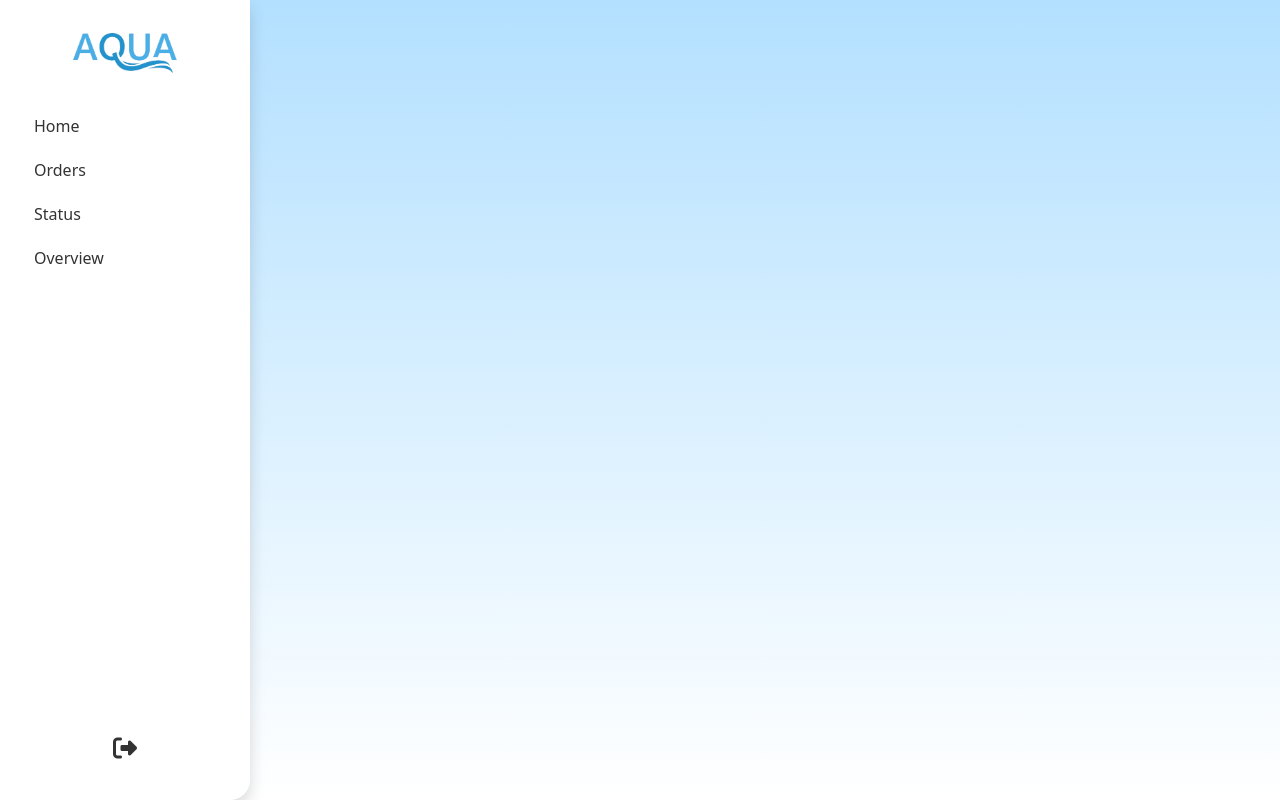
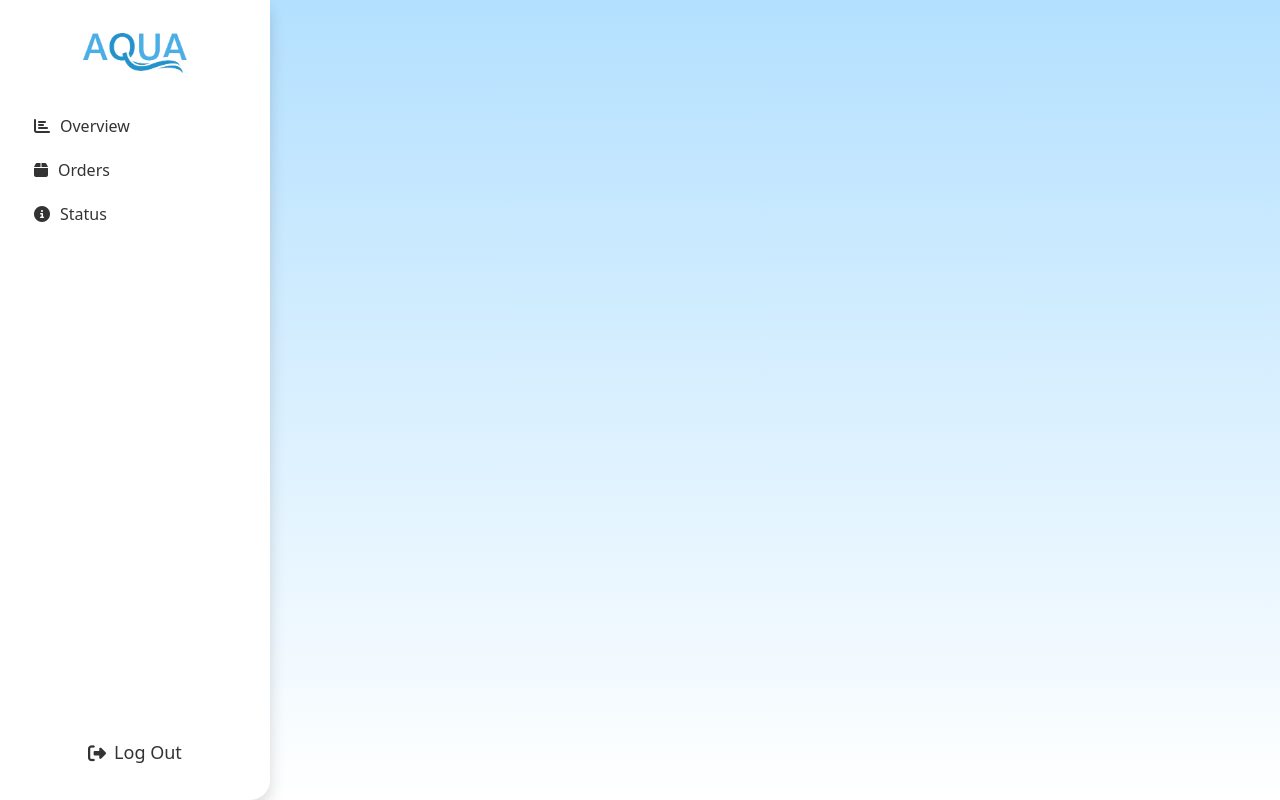
Before and after one commit to CyrilMel/Water-System, a Vue app in the folder client-side/: page /dashboard in a window 1280 px wide. Built offline with nearby package versions, Linux system fonts and the light colour scheme.

Commit message:
sidebarrevision

```diff
--- a/client-side/src/views/DashboardView.vue
+++ b/client-side/src/views/DashboardView.vue
@@ -6,20 +6,38 @@
           <img src="../assets/images/logo.png" alt="Logo" class="logo-img" />
         </div>
         <nav class="nav flex-column">
-          <router-link to="/" class="nav-link">Home</router-link>
-          <router-link to="/orders" class="nav-link">Orders</router-link>
-          <router-link to="/status" class="nav-link">Status</router-link>
-          <router-link to="/overview" class="nav-link">Overview</router-link>
+          <router-link to="/overview" class="nav-link">
+            <i class="fas fa-chart-bar"></i> Overview
+          </router-link>
+          <div class="nav-item">
+            <button class="nav-link dropdown-btn" @click="toggleOrders">
+              <i class="fas fa-box"></i> Orders
+            </button>
+            <div v-if="showOrders" class="nested-menu">
+              <router-link to="/orders/area" class="nav-link sub-link">
+                <i class="fas fa-user"></i> Area
+              </router-link>
+              <router-link to="/orders/client" class="nav-link sub-link">
+                <i class="fas fa-users"></i> Client
+              </router-link>
+            </div>
+          </div>
+          <router-link to="/status" class="nav-link">
+            <i class="fas fa-info-circle"></i> Status
+          </router-link>
+
         </nav>
       </div>
       <div class="logout-container">
         <router-link to="/logout" class="logout-link">
-          <i class="fas fa-sign-out-alt"></i>
+          <i class="fas fa-sign-out-alt"></i> Log Out
         </router-link>
       </div>
     </div>
-    <div class="content p-4 flex-grow-1">
-      <router-view></router-view>
+    <div class="content-container flex-grow-1 d-flex flex-column justify-content-center align-items-center">
+      <div class="content p-4 w-100">
+        <router-view></router-view>
+      </div>
     </div>
   </div>
 </template>
@@ -27,12 +45,26 @@
 <script>
 export default {
   name: "Dashboard",
+  data() {
+    return {
+      showOrders: false,
+      sidebarVisible: true,
+    };
+  },
+  methods: {
+    toggleOrders() {
+      this.showOrders = !this.showOrders;
+    },
+    toggleSidebar() {
+      this.sidebarVisible = !this.sidebarVisible;
+    }
+  }
 };
 </script>
 
 <style scoped>
 .sidebar {
-  width: 250px;
+  width: 270px;
   height: 100vh;
   border-bottom-right-radius: 20px;
   background-color: white;
@@ -40,12 +72,16 @@ export default {
   display: flex;
   flex-direction: column;
   justify-content: space-between;
+  transition: transform 0.3s ease-in-out;
 }
 .nav-link {
   color: #333;
   padding: 10px;
   border-radius: 5px;
   transition: background-color 0.3s, color 0.3s;
+  display: flex;
+  align-items: center;
+  gap: 10px;
 }
 .nav-link:hover {
   background-color: #6c63ff;
@@ -60,11 +96,68 @@ export default {
   padding: 10px;
 }
 .logout-link {
-  font-size: 24px;
+  text-decoration: none;
+  font-size: 18px;
   color: #333;
   transition: color 0.3s;
+  display: flex;
+  align-items: center;
+  justify-content: center;
+  gap: 8px;
 }
 .logout-link:hover {
   color: #ff4d4d;
 }
+.nav-item {
+  position: relative;
+  display: flex;
+  flex-direction: column;
+}
+.nested-menu {
+  display: flex;
+  flex-direction: column;
+  padding-left: 20px;
+  margin-top: 5px;
+}
+.sub-link {
+  font-size: 14px;
+}
+.dropdown-btn {
+  background: none;
+  border: none;
+  color: #333;
+  width: 100%;
+  text-align: left;
+  padding: 10px;
+  border-radius: 5px;
+  transition: background-color 0.3s, color 0.3s;
+  display: flex;
+  align-items: center;
+  gap: 10px;
+  cursor: pointer;
+}
+.dropdown-btn:hover {
+  background-color: #6c63ff;
+  color: white;
+}
+.back-btn {
+  background: none;
+  border: none;
+  color: #333;
+  font-size: 16px;
+  margin-bottom: 10px;
+  cursor: pointer;
+  display: flex;
+  align-items: center;
+  gap: 5px;
+  transition: color 0.3s;
+}
+.back-btn:hover {
+  color: #6c63ff;
+}
+@media (max-width: 768px) {
+  .sidebar {
+    width: 220px;
+  }
+}
 </style>
```
Also changed, not shown: client-side/src/assets/images/design.png (added).
